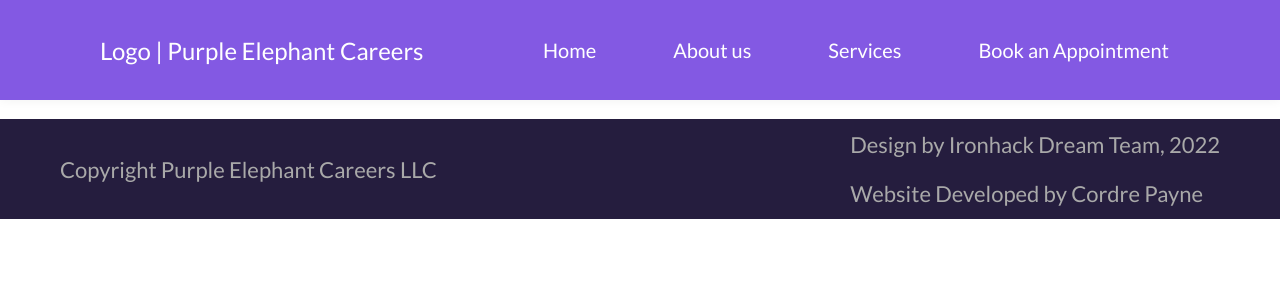
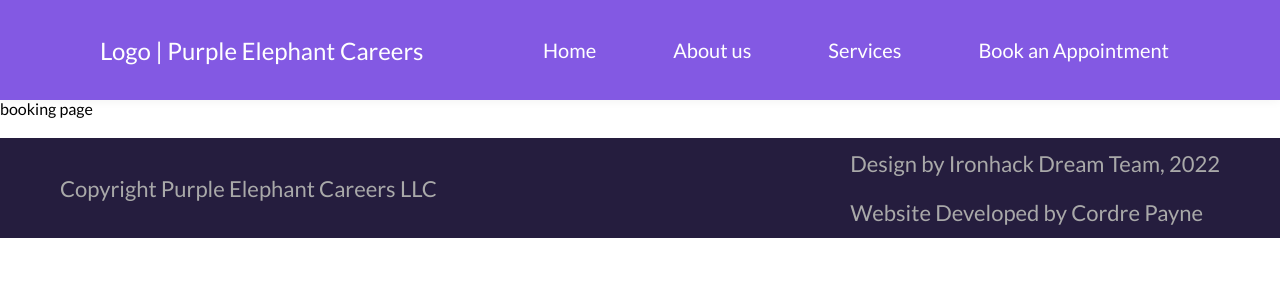
Before and after one commit to nokeen12/purpleelephantcareers, a React (Create React App) app: page /book in a window 1280 px wide. Shown: the top 300 px of the page. Built offline with nearby package versions, Linux system fonts and the light colour scheme.

Commit message:
Add booking page

```diff
--- a/src/App.js
+++ b/src/App.js
@@ -6,6 +6,7 @@ import Footer from './components/Footer/Footer';
 import About from './pages/About';
 import Testimonials from './pages/Testimonials';
 import Services from './pages/Services';
+import Booking from './pages/Booking';
 
 function App() {
   return (
@@ -18,6 +19,7 @@ function App() {
           <Route path='/about' element={ <About /> }/>
           <Route path='/testimonials' element={ <Testimonials /> }/>
           <Route path='/services' element={ <Services /> }/>
+          <Route path='/book' element={ <Booking /> }/>
         </Routes>
       </div>
       <Footer />
--- /dev/null
+++ b/src/pages/Booking.js
@@ -0,0 +1,8 @@
+function Booking(){
+    return(
+        <div>
+            booking page
+        </div>
+    )
+}
+export default Booking;
```
